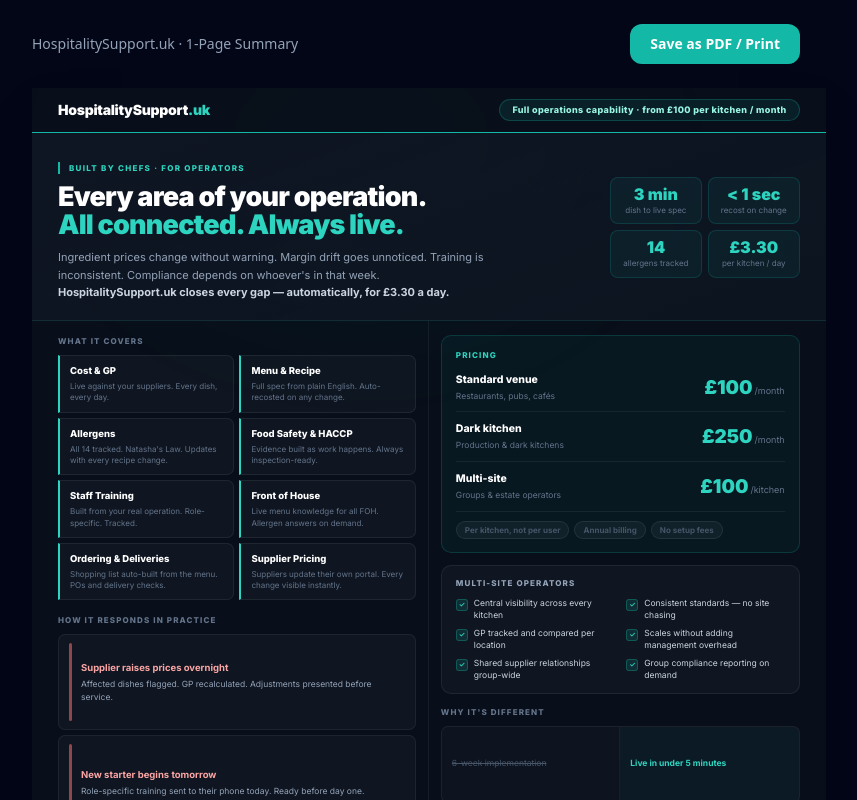
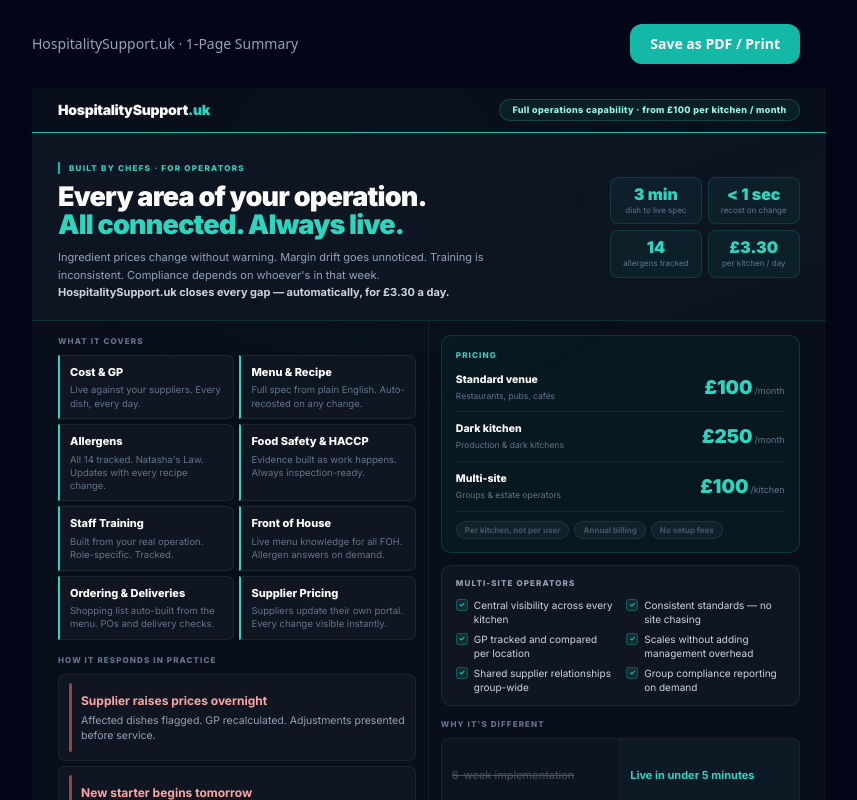
Before and after one commit to jjmcgre/hospitalitysupport.uk_kiosk_view, a React (Vite) app: page /one-pager in a window 1280 px wide. Shown: the top 800 px of the page, without its empty margins (224-1081 px from the left). Built offline with nearby package versions, Linux system fonts and the light colour scheme; no server answers.

Commit message:
Increase card text sizes

```diff
--- a/src/pages/marketing/Print1Page.tsx
+++ b/src/pages/marketing/Print1Page.tsx
@@ -190,8 +190,8 @@ export default function Print1Page({ standalone = false }: { standalone?: boolea
                       borderLeft: `2px solid ${TL}`,
                       borderRadius: '0 7px 7px 0',
                     }}>
-                      <div style={{ color: W, fontWeight: 800, fontSize: 9.5, marginBottom: 3 }}>{c.label}</div>
-                      <div style={{ color: S5, fontSize: 8, lineHeight: 1.4 }}>{c.note}</div>
+                      <div style={{ color: W, fontWeight: 800, fontSize: 11, marginBottom: 3 }}>{c.label}</div>
+                      <div style={{ color: S5, fontSize: 9.5, lineHeight: 1.4 }}>{c.note}</div>
                     </div>
                   ))}
                 </div>
@@ -214,8 +214,8 @@ export default function Print1Page({ standalone = false }: { standalone?: boolea
                     }}>
                       <div style={{ flexShrink: 0, width: 3, borderRadius: 3, background: 'rgba(248,113,113,0.55)', alignSelf: 'stretch' }} />
                       <div style={{ display: 'flex', flexDirection: 'column', justifyContent: 'center' }}>
-                        <div style={{ color: '#fca5a5', fontSize: 9.5, fontWeight: 700, marginBottom: 3 }}>{s.trigger}</div>
-                        <div style={{ color: S4, fontSize: 8.5, lineHeight: 1.45 }}>{s.outcome}</div>
+                        <div style={{ color: '#fca5a5', fontSize: 12, fontWeight: 700, marginBottom: 3 }}>{s.trigger}</div>
+                        <div style={{ color: S4, fontSize: 10.5, lineHeight: 1.45 }}>{s.outcome}</div>
                       </div>
                     </div>
                   ))}
@@ -299,7 +299,7 @@ export default function Print1Page({ standalone = false }: { standalone?: boolea
                         display: 'flex', alignItems: 'center', justifyContent: 'center',
                         fontSize: 7, color: TL, fontWeight: 900,
                       }}>✓</div>
-                      <span style={{ color: S3, fontSize: 8.5, lineHeight: 1.4 }}>{t}</span>
+                      <span style={{ color: S3, fontSize: 10, lineHeight: 1.4 }}>{t}</span>
                     </div>
                   ))}
                 </div>
@@ -320,10 +320,10 @@ export default function Print1Page({ standalone = false }: { standalone?: boolea
                       borderRadius: 7, overflow: 'hidden',
                     }}>
                       <div style={{ padding: '0 10px', borderRight: '1px solid rgba(255,255,255,0.05)', display: 'flex', alignItems: 'center' }}>
-                        <span style={{ color: S6, fontSize: 8.5, textDecoration: 'line-through', lineHeight: 1.4 }}>{r.them}</span>
+                        <span style={{ color: S6, fontSize: 11, textDecoration: 'line-through', lineHeight: 1.4 }}>{r.them}</span>
                       </div>
                       <div style={{ padding: '0 10px', background: 'rgba(20,184,166,0.04)', display: 'flex', alignItems: 'center' }}>
-                        <span style={{ color: TL, fontSize: 8.5, fontWeight: 700, lineHeight: 1.4 }}>{r.us}</span>
+                        <span style={{ color: TL, fontSize: 11, fontWeight: 700, lineHeight: 1.4 }}>{r.us}</span>
                       </div>
                     </div>
                   ))}
```
